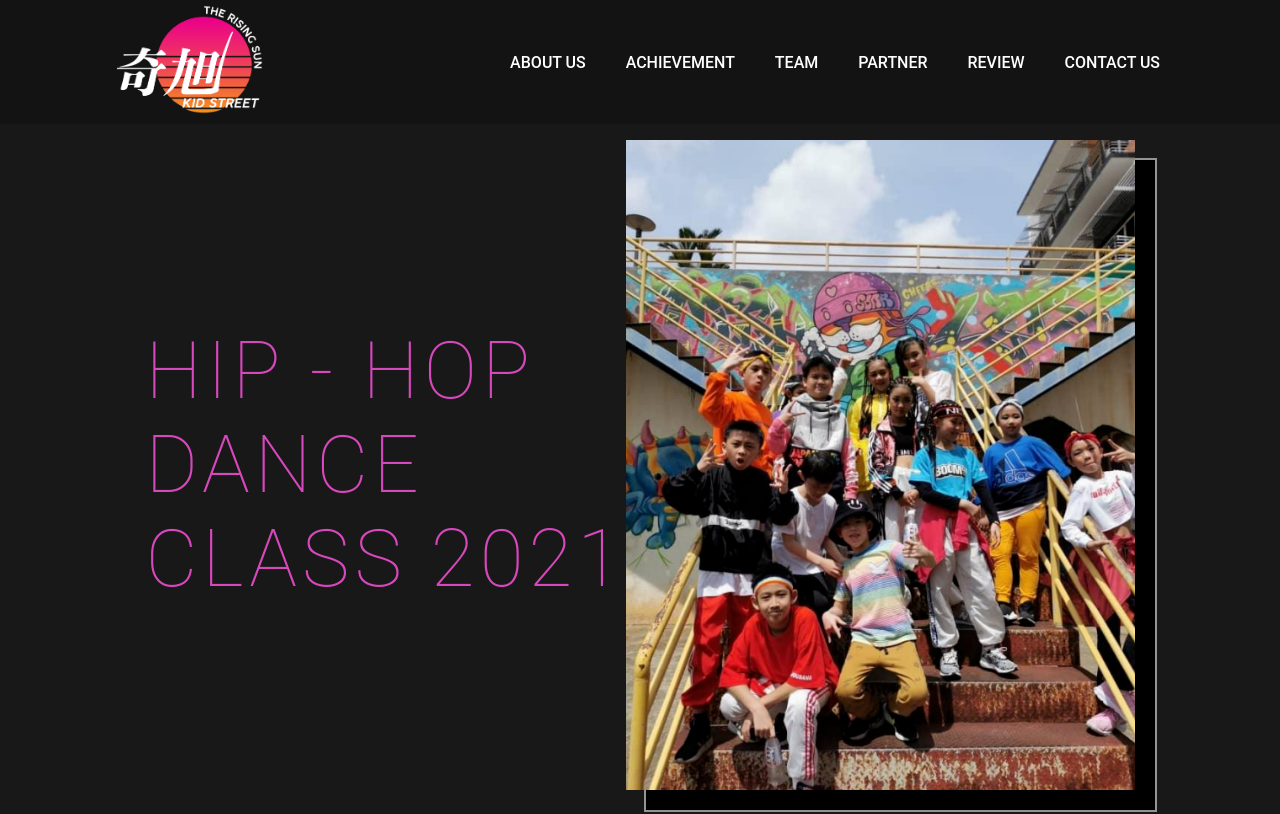
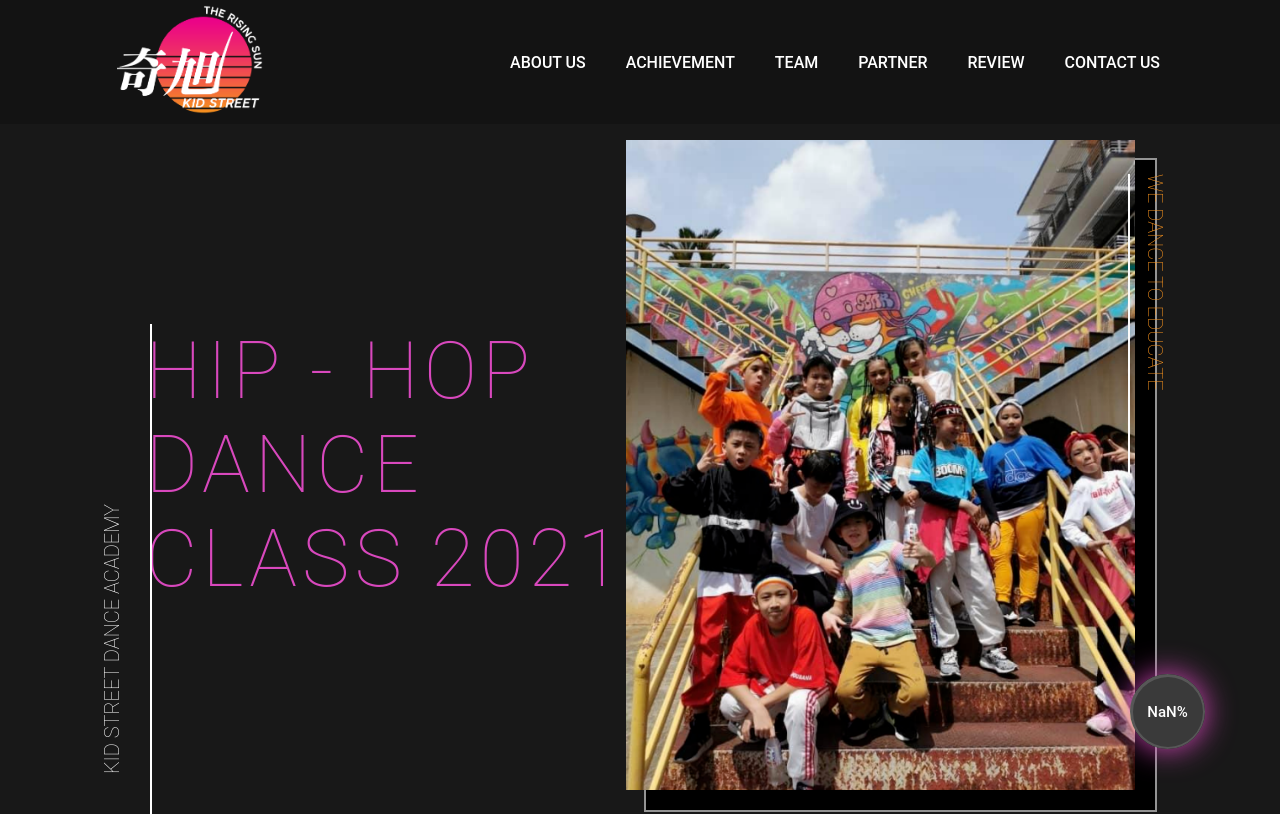
Before and after one commit to leezhengxue/kidstreet, a Vue app in the folder kidstreet/: page / in a window 1280 px wide. Shown: the top 814 px of the page. Built offline with nearby package versions, Linux system fonts and the light colour scheme.

Commit message:
Update Homepage.vue

```diff
--- a/kidstreet/src/components/Homepage.vue
+++ b/kidstreet/src/components/Homepage.vue
@@ -599,8 +599,8 @@ export default {
 }
 
 .concept-design {
-  display: none;
-  /* display: flex; */
+  /* display: none; */
+  display: flex;
   flex-direction: row;
   justify-content: space-between;
   margin: 50px 150px 0 150px;
```
